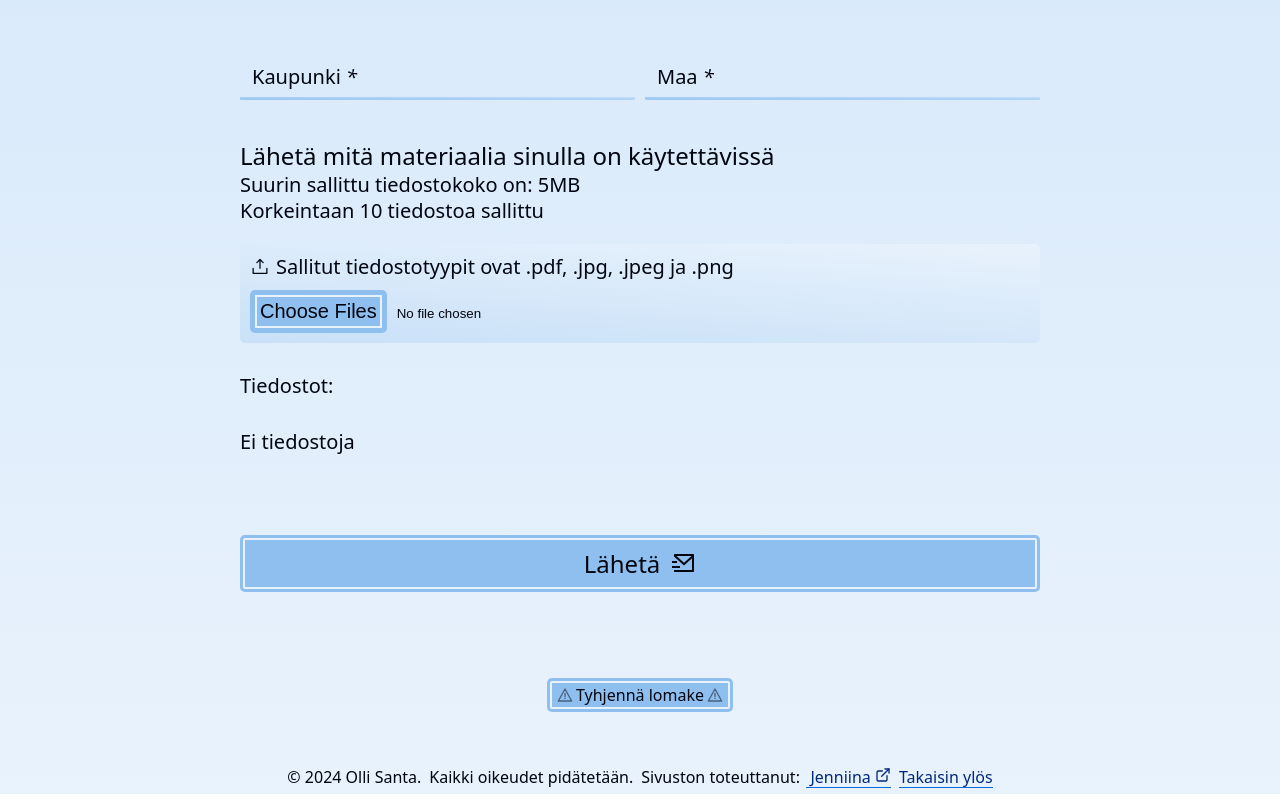
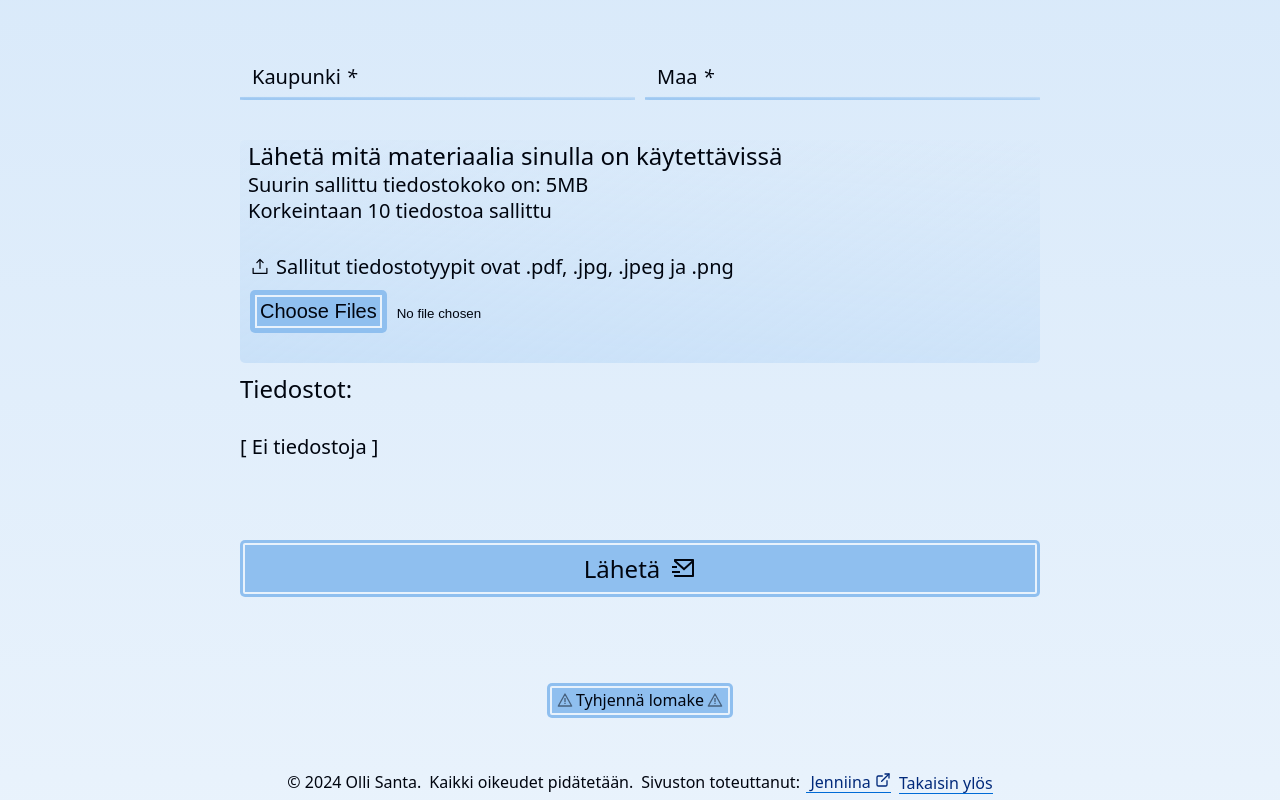
Before and after one commit to jenniina/OlliSanta, a React (Vite) app in the folder _React/: page /contact in a window 1280 px wide. Shown: the part 910-1710 px from the top of the page. Built offline with nearby package versions, Linux system fonts and the light colour scheme; a web font is replaced by a local one.

Commit message:
finetune contact page

```diff
--- a/_React/src/components/Form/InputFData.tsx
+++ b/_React/src/components/Form/InputFData.tsx
@@ -102,7 +102,7 @@ export default function InputFData({
           type={type}
           name={name}
           autoComplete={name}
-          accept={allowedFileTypes.join(',')}
+          accept={type === 'file' ? allowedFileTypes.join(',') : undefined}
           value={type !== 'file' ? value : undefined}
           onChange={handleChange}
         />
--- a/_React/src/components/Form/form.css
+++ b/_React/src/components/Form/form.css
@@ -151,10 +151,18 @@ textarea,
   padding-left: 0.4em;
   font-size: calc(1rem * var(--responsive_scale));
 }
+.file-upload-container {
+  background: linear-gradient(4deg, var(--color-8) 0%, transparent 100%);
+  border-radius: var(--corner-small);
+}
+.file-upload-container > p {
+  padding-left: 0.4em;
+}
 .file-wrap {
   margin-top: 1em;
   margin-bottom: 1em;
-  background: linear-gradient(4deg, var(--color-8) 0%, var(--color-9) 100%);
+  /* background: linear-gradient(4deg, var(--color-8) 0%, transparent 100%); */
+  background: transparent;
   border: 0;
   border-radius: var(--corner-small);
   padding: 0.5em;
--- a/_React/src/pages/ContactPage.tsx
+++ b/_React/src/pages/ContactPage.tsx
@@ -275,7 +275,7 @@ const ContactPage: FC<Props> = ({ heading }) => {
             )}
           </div>
 
-          <div>
+          <div className='file-upload-container'>
             <p>
               <big> {t('sendMaterials')} </big>
               <br />
@@ -292,8 +292,10 @@ const ContactPage: FC<Props> = ({ heading }) => {
               multiple
             />
           </div>
-          <p>{t('files')}:</p>
-          {attachments?.length < 1 && <p>{t('noFiles')}</p>}
+          <p>
+            <big>{t('files')}:</big>
+          </p>
+          {attachments?.length < 1 && <p>[ {t('noFiles')} ]</p>}
           <div className={styles['file-preview-wrap']}>
             {attachments?.map((file, i) => (
               <div key={i} className={styles['file-preview']}>
```
